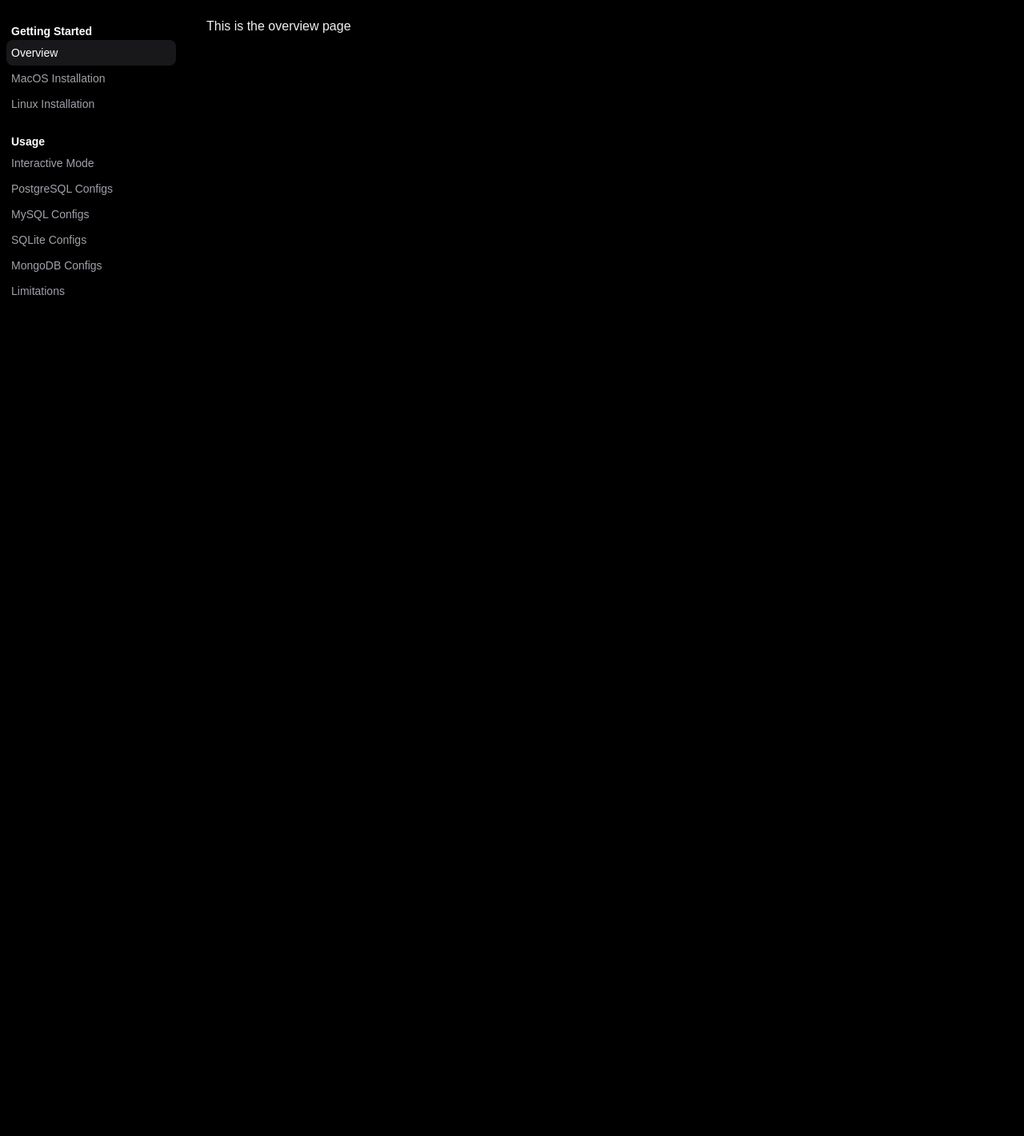
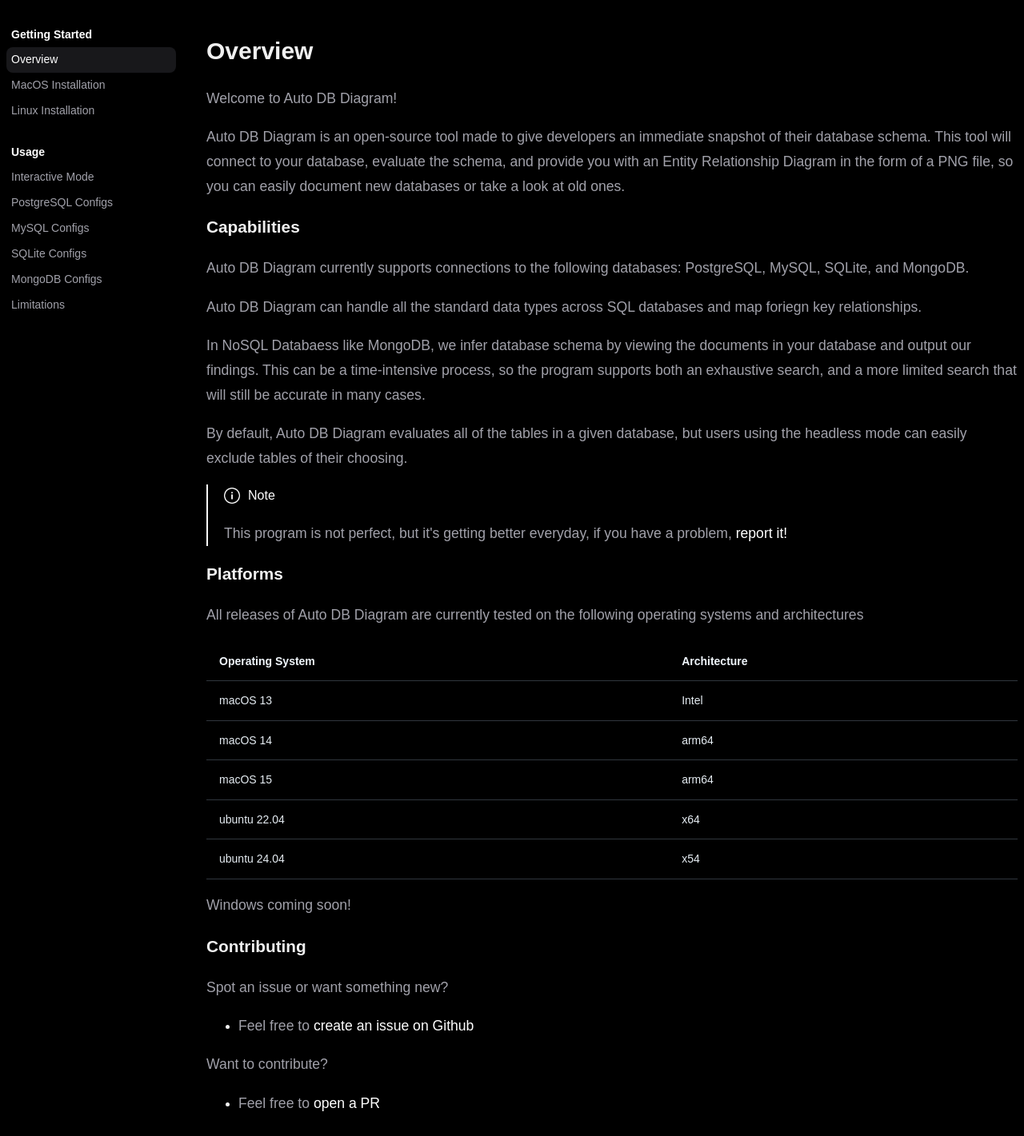
Before and after one commit to jamesdaniel3/auto-db-diagram-docs, a React (Vite) app in the folder frontend/: page /docs/installation/overview in a window 1280 px wide. Shown: the whole page at 80% size. Before the commit the page ends 816 px from the top, so only its background shows below. Built offline with nearby package versions, Linux system fonts and the light colour scheme.

Commit message:
created overview page and prevented navbar from sliding

```diff
--- a/frontend/src/components/pages/Overview.tsx
+++ b/frontend/src/components/pages/Overview.tsx
@@ -1,7 +1,145 @@
+import "../../styles/Pages.css";
+import infoImage from "../../assets/images/info-black.png";
+
+interface PlatformItem {
+  operatingSystem: string;
+  architecture: string;
+  id: string;
+}
+
 export default function Overview() {
+  const SUPPORTED_PLATFORMS: PlatformItem[] = [
+    { operatingSystem: "macOS 13", architecture: "Intel", id: "macos13-intel" },
+    { operatingSystem: "macOS 14", architecture: "arm64", id: "macos14-arm64" },
+    { operatingSystem: "macOS 15", architecture: "arm64", id: "macos13-arm64" },
+    {
+      operatingSystem: "ubuntu 22.04",
+      architecture: "x64",
+      id: "ubuntu22.04-x64",
+    },
+    {
+      operatingSystem: "ubuntu 24.04",
+      architecture: "x54",
+      id: "ubuntu24.04-x64",
+    },
+  ];
+
   return (
     <>
-      <p>This is the overview page</p>
+      <p className="page-title">Overview</p>
+      <p className="page-text">Welcome to Auto DB Diagram!</p>
+
+      <p className="page-text">
+        Auto DB Diagram is an open-source tool made to give developers an
+        immediate snapshot of their database schema. This tool will connect to
+        your database, evaluate the schema, and provide you with an Entity
+        Relationship Diagram in the form of a PNG file, so you can easily
+        document new databases or take a look at old ones.
+      </p>
+
+      <p className="page-section-header">Capabilities</p>
+      <p className="page-text">
+        Auto DB Diagram currently supports connections to the following
+        databases: PostgreSQL, MySQL, SQLite, and MongoDB.
+      </p>
+      <p className="page-text">
+        Auto DB Diagram can handle all the standard data types across SQL
+        databases and map foriegn key relationships.
+      </p>
+      <p className="page-text">
+        In NoSQL Databaess like MongoDB, we infer database schema by viewing the
+        documents in your database and output our findings. This can be a
+        time-intensive process, so the program supports both an exhaustive
+        search, and a more limited search that will still be accurate in many
+        cases.{" "}
+      </p>
+      <p className="page-text">
+        By default, Auto DB Diagram evaluates all of the tables in a given
+        database, but users using the headless mode can easily exclude tables of
+        their choosing.{" "}
+      </p>
+
+      <div className="page-note-container">
+        <div className="note-top-line">
+          <img
+            className="info-image"
+            src={infoImage}
+            style={{ height: "20px", width: "20px" }}
+          />
+          <p className="page-note-label">Note</p>
+        </div>
+        <p className="page-text">
+          This program is not perfect, but it's getting better everyday, if you
+          have a problem,{" "}
+          <a
+            className="page-intext-link"
+            target="_blank"
+            href="https://github.com/jamesdaniel3/auto-db-diagram/issues"
+          >
+            report it!
+          </a>
+        </p>
+      </div>
+
+      <p className="page-section-header">Platforms</p>
+      <p className="page-text">
+        All releases of Auto DB Diagram are currently tested on the following
+        operating systems and architectures
+      </p>
+      <div className="os-table-container">
+        <table className="os-table">
+          <thead>
+            <tr>
+              <th>Operating System</th>
+              <th>Architecture</th>
+            </tr>
+          </thead>
+          <tbody>
+            {SUPPORTED_PLATFORMS.map((item) => (
+              <tr key={item.id}>
+                <td>{item.operatingSystem}</td>
+                <td>{item.architecture}</td>
+              </tr>
+            ))}
+          </tbody>
+        </table>
+      </div>
+
+      <p className="page-text">Windows coming soon!</p>
+
+      <p className="page-section-header">Contributing</p>
+
+      <p className="page-text">Spot an issue or want something new?</p>
+      <ul>
+        <li>
+          <p className="page-text">
+            Feel free to{" "}
+            <a
+              className="page-intext-link"
+              target="_blank"
+              href="https://github.com/jamesdaniel3/auto-db-diagram/issues"
+            >
+              create an issue on Github
+            </a>
+          </p>
+        </li>
+      </ul>
+
+      <p className="page-text">Want to contribute?</p>
+      <ul>
+        <li>
+          <p className="page-text">
+            Feel free to{" "}
+            <a
+              className="page-intext-link"
+              target="_blank"
+              href="https://github.com/jamesdaniel3/auto-db-diagram/pulls"
+            >
+              open a PR
+            </a>
+          </p>
+        </li>
+      </ul>
     </>
   );
 }
--- a/frontend/src/styles/Common.css
+++ b/frontend/src/styles/Common.css
@@ -3,4 +3,5 @@
   color: #f0f0f0;
   font-family: "ProximaNova", sans-serif;
   font-weight: 400;
+  line-height: 1.75;
 }
--- a/frontend/src/styles/Navbar.css
+++ b/frontend/src/styles/Navbar.css
@@ -4,6 +4,9 @@
   height: 100vh;
   width: 200px;
   margin-right: 50px;
+  flex-shrink: 0;
+  position: sticky;
+  top: 0;
 }
 
 .navbar-section-container {
--- /dev/null
+++ b/frontend/src/styles/Pages.css
@@ -0,0 +1,86 @@
+.page-title {
+  font-size: 1.875rem;
+  font-weight: 600;
+  margin-bottom: 0;
+}
+
+.page-section-header {
+  font-size: 1.3rem;
+  font-weight: 600;
+  margin: 0;
+}
+
+.page-text {
+  color: #a1a1aa;
+  font-size: 1.1rem;
+}
+
+.page-intext-link {
+  color: white;
+  text-decoration: none;
+  border-bottom: 1px solid transparent;
+  padding-bottom: 2px;
+  transition: border-bottom-color 0.2s ease;
+}
+
+.page-intext-link:hover {
+  border-bottom-color: white;
+  color: white;
+}
+
+.note-top-line {
+  display: flex;
+  flex-direction: row;
+  align-items: center;
+}
+
+.page-note-container {
+  border-left: 2px solid white;
+  padding-left: 20px;
+}
+
+.page-note-label {
+  color: white;
+  margin-bottom: 0;
+  margin-top: 0;
+}
+
+.info-image {
+  filter: invert(1);
+  margin-right: 10px;
+}
+
+.os-table-container {
+  overflow: hidden;
+}
+
+.os-table {
+  width: 100%;
+  border-collapse: collapse;
+  font-size: 14px;
+  background-color: transparent;
+}
+
+.os-table th {
+  background-color: transparent;
+  color: #f0f6fc;
+  font-weight: 600;
+  padding: 12px 16px;
+  text-align: left;
+  border-bottom: 1px solid #30363d;
+}
+
+.os-table td {
+  padding: 12px 16px;
+  border-bottom: 1px solid #30363d;
+  color: #e6edf3;
+  background-color: transparent;
+}
+
+.os-table tr:last-child td {
+  border-bottom: 1px solid #30363d;
+}
+
+.os-table tr:hover {
+  background-color: rgba(12, 17, 22, 0.3);
+}
```
Also changed, not shown: frontend/src/assets/images/info-black.png (added).
